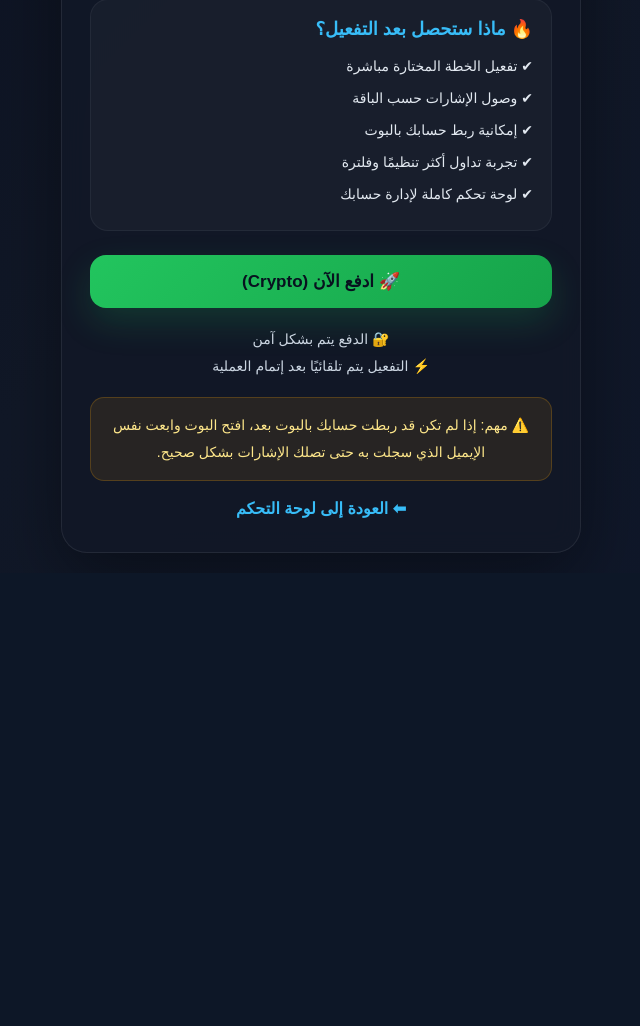
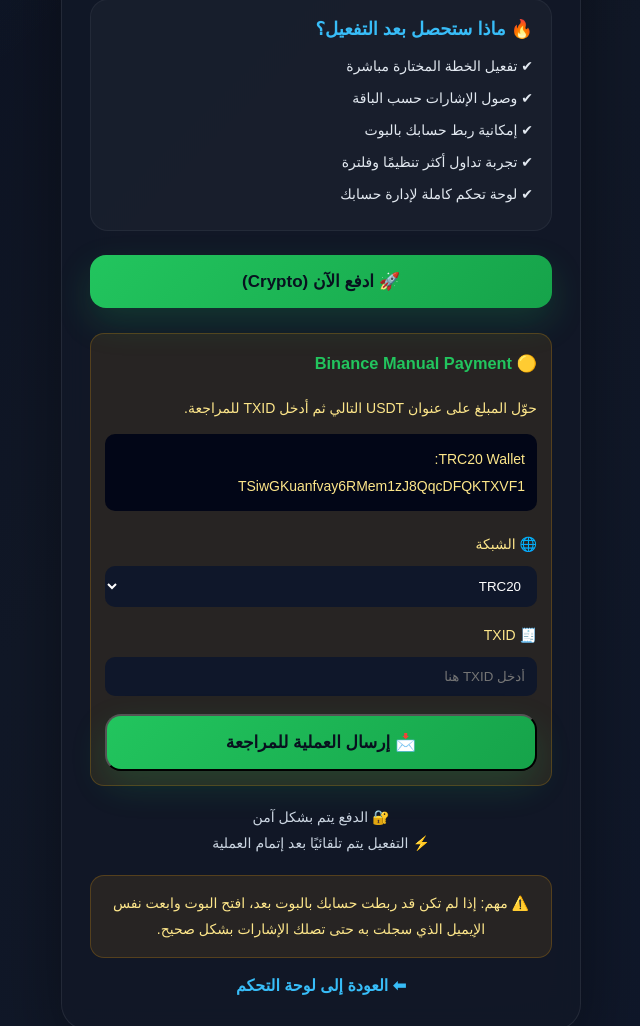
Before and after one commit to abdallah-bot250/trading_bot, a Flask app: template templates/payment.html in a window 1280 px wide. Shown: the part 352-1378 px from the top of the page, without its empty margins (319-959 px from the left). Before the commit the page ends 905 px from the top, so only its background shows below. Run offline with Flask 3, Linux system fonts and the light colour scheme; the template is opened without the code that fills it, so the values that code supplies are empty; parts of the project's set-up code (start-up, migrations or seed data) failed here and were passed over; some libraries are stand-ins or nearby versions.

Commit message:
Added manual crypto payment system with admin approval

```diff
--- a/app.py
+++ b/app.py
@@ -544,6 +544,20 @@ def init_db():
             payment_id TEXT PRIMARY KEY,
             order_id TEXT,
             payment_status TEXT,
+            created_at TIMESTAMP DEFAULT CURRENT_TIMESTAMP
+        )
+        """)
+
+        c.execute("""
+        CREATE TABLE IF NOT EXISTS manual_payments (
+            id SERIAL PRIMARY KEY,
+            chat_id TEXT,
+            email TEXT,
+            plan TEXT,
+            txid TEXT,
+            amount REAL,
+            network TEXT,
+            status TEXT DEFAULT 'pending',
             created_at TIMESTAMP DEFAULT CURRENT_TIMESTAMP
         )
         """)
@@ -1586,6 +1600,13 @@ def admin():
             ORDER BY id DESC
         """)
         withdrawals = c.fetchall()
+        c.execute("""
+           SELECT id, chat_id, email, plan, txid, amount, network, status, created_at
+           FROM manual_payments
+           ORDER BY id DESC
+        """)
+
+        manual_payments = c.fetchall()
 
         conn.close()
 
@@ -1596,7 +1617,8 @@ def admin():
             revenue=revenue,
             total_affiliate_paid=total_affiliate_paid,
             users=users,
-            withdrawals=withdrawals
+            withdrawals=withdrawals,
+            manual_payments=manual_payments
         )
 
     except Exception as e:
@@ -1701,6 +1723,82 @@ def mark_withdrawal_paid():
 
     except Exception as e:
         log(f"mark_withdrawal_paid error: {e}")
+        return f"❌ Error: {str(e)}"
+
+@app.route("/approve-manual-payment", methods=["POST"])
+def approve_manual_payment():
+
+    if not session.get("user"):
+        return redirect("/login")
+
+    if not is_current_admin():
+        return "❌ غير مصرح"
+
+    try:
+
+        payment_id = request.form.get("payment_id", "").strip()
+        chat_id = request.form.get("chat_id", "").strip()
+        plan = request.form.get("plan", "basic").strip().lower()
+
+        conn = db()
+        c = conn.cursor()
+
+        c.execute("""
+            SELECT status
+            FROM manual_payments
+            WHERE id = %s
+            LIMIT 1
+        """, (payment_id,))
+
+        row = c.fetchone()
+
+        if not row:
+            conn.close()
+            return "❌ الطلب غير موجود"
+
+        if row[0] == "approved":
+            conn.close()
+            return redirect("/admin")
+
+        if plan == "pro_2y":
+            expiry = (datetime.now() + timedelta(days=730)).strftime("%Y-%m-%d")
+        else:
+            expiry = (datetime.now() + timedelta(days=30)).strftime("%Y-%m-%d")
+
+        c.execute("""
+            UPDATE users
+            SET is_paid = 1,
+                plan = %s,
+                expiry = %s,
+                bot_active = CASE
+                    WHEN %s IN ('vip', 'pro_2y')
+                    THEN 1
+                    ELSE bot_active
+                END
+            WHERE chat_id = %s
+        """, (plan, expiry, plan, chat_id))
+
+        c.execute("""
+            UPDATE manual_payments
+            SET status = 'approved'
+            WHERE id = %s
+        """, (payment_id,))
+
+        conn.commit()
+        conn.close()
+
+        send(chat_id, f"""
+🔥 تم تفعيل اشتراكك بنجاح!
+
+📦 الباقة: {plan.upper()}
+
+🚀 تم تأكيد الدفع اليدوي وتفعيل حسابك.
+""")
+
+        return redirect("/admin")
+
+    except Exception as e:
+        log(f"approve_manual_payment error: {e}")
         return f"❌ Error: {str(e)}"
 
 
@@ -1978,7 +2076,7 @@ def payment_webhook():
         plan = (data.get("order_description") or "basic").strip().lower()
 
         # 🔒 Validate plan
-        if plan not in ["basic", "pro", "vip", "por_2y"]:
+        if plan not in ["basic", "pro", "vip", "pro_2y"]:
             log(f"⚠️ Invalid plan received: {plan}")
             plan = "basic"
 
@@ -2188,6 +2286,127 @@ def payment_webhook():
 
     return "OK"
 
+# ================= MANUAL PAYMENT =================
+@app.route("/manual-payment", methods=["POST"])
+def manual_payment():
+
+    if not session.get("user"):
+        return redirect("/login")
+
+    try:
+        txid = request.form.get("txid", "").strip()
+        plan = request.form.get("plan", "").strip().lower()
+        network = request.form.get("network", "").strip().upper()
+
+        if not txid:
+            return "❌ لازم تدخل TXID"
+
+        if len(txid) < 10 or len(txid) > 200:
+            return "❌ TXID غير صالح"
+
+        if plan not in ["basic", "pro", "vip", "pro_2y"]:
+            return "❌ خطة غير صحيحة"
+
+        if network not in ["TRC20", "BEP20"]:
+            return "❌ شبكة غير مدعومة"
+
+        conn = db()
+        c = conn.cursor()
+
+        c.execute("""
+            SELECT email, chat_id
+            FROM users
+            WHERE LOWER(email) = %s
+            LIMIT 1
+        """, (session["user"].lower(),))
+
+        user = c.fetchone()
+
+        if not user:
+            conn.close()
+            return "❌ المستخدم غير موجود"
+
+        email = user[0]
+        chat_id = str(user[1] or "").strip()
+
+        if not chat_id:
+            conn.close()
+            return "❌ لازم تربط حساب التليجرام الأول"
+
+        # منع تكرار TXID
+        c.execute("""
+            SELECT id
+            FROM manual_payments
+            WHERE txid = %s
+            LIMIT 1
+        """, (txid,))
+
+        exists = c.fetchone()
+
+        if exists:
+            conn.close()
+            return "❌ TXID مستخدم بالفعل"
+
+        amount_map = {
+            "basic": 25,
+            "pro": 59.99,
+            "vip": 99.99,
+            "pro_2y": 999
+        }
+
+        amount = amount_map.get(plan, 0)
+
+        c.execute("""
+            INSERT INTO manual_payments (
+                chat_id,
+                email,
+                plan,
+                txid,
+                amount,
+                network,
+                status
+            )
+            VALUES (%s,%s,%s,%s,%s,%s,%s)
+        """, (
+            chat_id,
+            email,
+            plan,
+            txid,
+            amount,
+            network,
+            "pending"
+        ))
+
+        conn.commit()
+        conn.close()
+
+        # إشعار تيليجرام للأدمن
+        admin_chat_id = os.environ.get("ADMIN_CHAT_ID")
+
+        if admin_chat_id:
+            send(admin_chat_id, f"""
+🔥 طلب دفع يدوي جديد
+
+👤 {email}
+📦 {plan.upper()}
+🌐 {network}
+💰 ${amount}
+
+TXID:
+{txid}
+""")
+
+        return "✅ تم إرسال العملية للمراجعة"
+
+    except Exception as e:
+
+        try:
+            conn.close()
+        except:
+            pass
+
+        log(f"manual_payment error: {e}")
+        return f"❌ Error: {str(e)}"
 
 # ================= CHECK OPEN TRADES =================
 def check_open_trades():
--- a/templates/payment.html
+++ b/templates/payment.html
@@ -247,6 +247,75 @@ h2 {
 <a href="/create-payment?plan={{plan}}" class="pay-btn">
 🚀 ادفع الآن (Crypto)
 </a>
+<div class="warning" style="margin-top:25px; text-align:right;">
+
+<h3 style="margin-bottom:15px; color:#22c55e;">
+🟡 Binance Manual Payment
+</h3>
+
+<p style="line-height:2;">
+حوّل المبلغ على عنوان USDT التالي ثم أدخل TXID للمراجعة.
+</p>
+
+<div style="
+background:#020617;
+padding:12px;
+border-radius:10px;
+margin-top:12px;
+word-break:break-all;
+font-size:14px;
+">
+
+TRC20 Wallet:<br>
+TSiwGKuanfvay6RMem1zJ8QqcDFQKTXVF1
+
+</div>
+
+<form action="/manual-payment" method="POST" style="margin-top:20px;">
+
+<input type="hidden" name="plan" value="{{plan}}">
+
+<label>🌐 الشبكة</label>
+
+<select name="network" required style="
+width:100%;
+padding:12px;
+margin-top:8px;
+margin-bottom:15px;
+border-radius:10px;
+border:none;
+background:#0f172a;
+color:white;
+">
+<option value="TRC20">TRC20</option>
+<option value="BEP20">BEP20</option>
+</select>
+
+<label>🧾 TXID</label>
+
+<input
+type="text"
+name="txid"
+required
+placeholder="أدخل TXID هنا"
+style="
+width:100%;
+padding:12px;
+margin-top:8px;
+border-radius:10px;
+border:none;
+background:#0f172a;
+color:white;
+"
+>
+
+<button type="submit" class="pay-btn" style="margin-top:18px;">
+📩 إرسال العملية للمراجعة
+</button>
+
+</form>
+
+</div>
 
 <div class="secure-note">
 🔐 الدفع يتم بشكل آمن
```
Also changed, not shown: templates/admin.html (+71 -0 lines).
